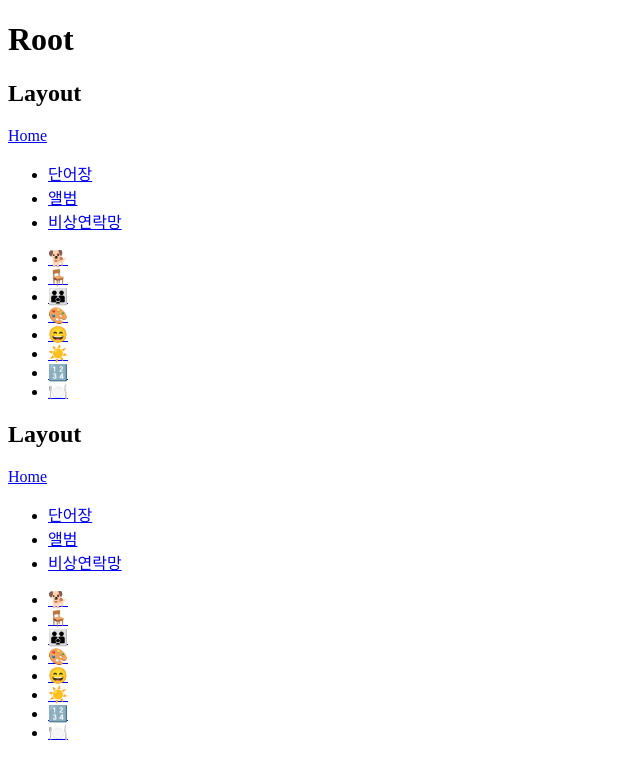
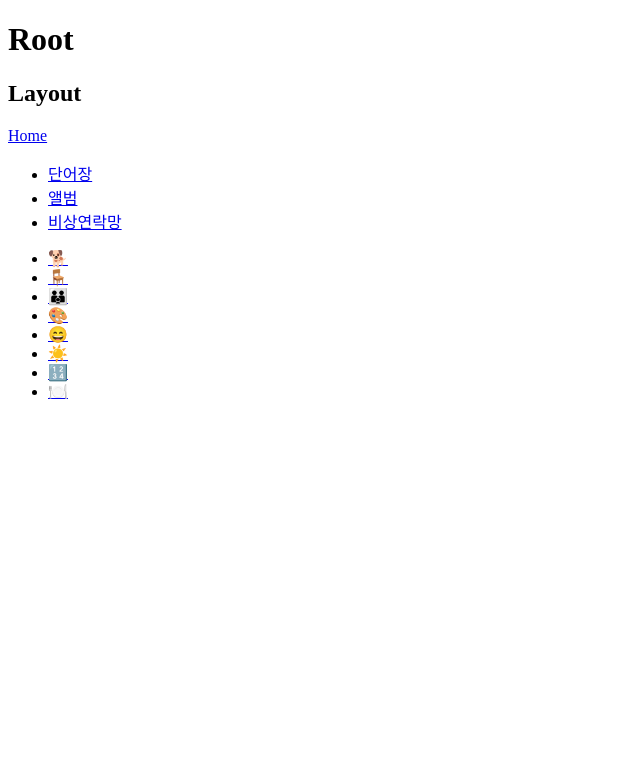
Before and after one commit to FEhyoeun/teoSprint, a React (Vite) app: page / in a window 1280 px wide. Shown: the top 778 px of the page, without its empty margins (0-640 px from the left). Built offline with nearby package versions, Linux system fonts and the light colour scheme.

Commit message:
Root 페이지 내부 수정

```diff
--- a/src/pages/Root.tsx
+++ b/src/pages/Root.tsx
@@ -1,10 +1,11 @@
+import { Outlet } from 'react-router-dom';
 import { Layout } from '../components/Layout';
 
 export const Root = () => {
   return (
     <>
       <h1>Root</h1>
-      <Layout />
+      <Outlet />
     </>
   );
 };
```
Also changed, not shown: src/routes/index.tsx (+12 -10 lines).
